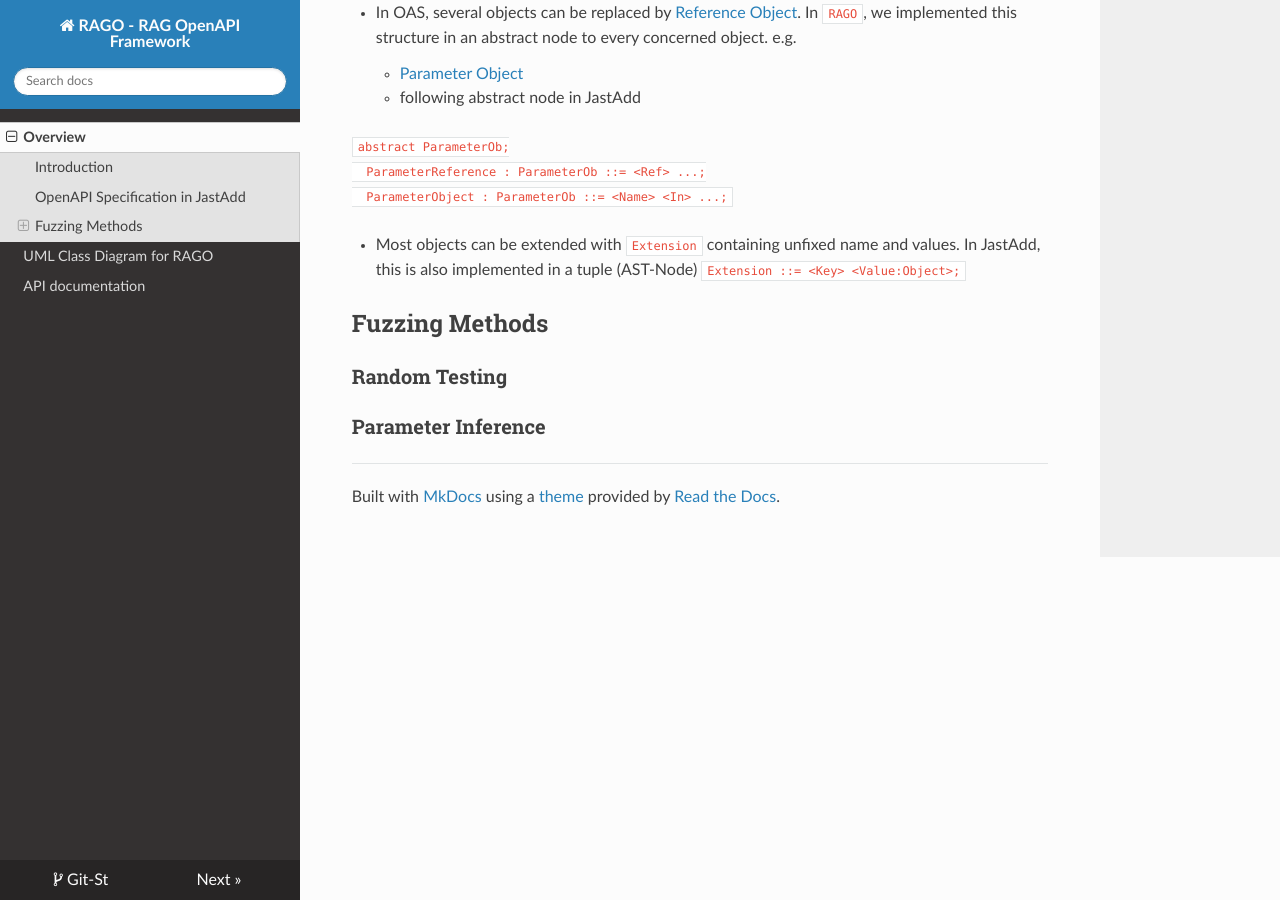
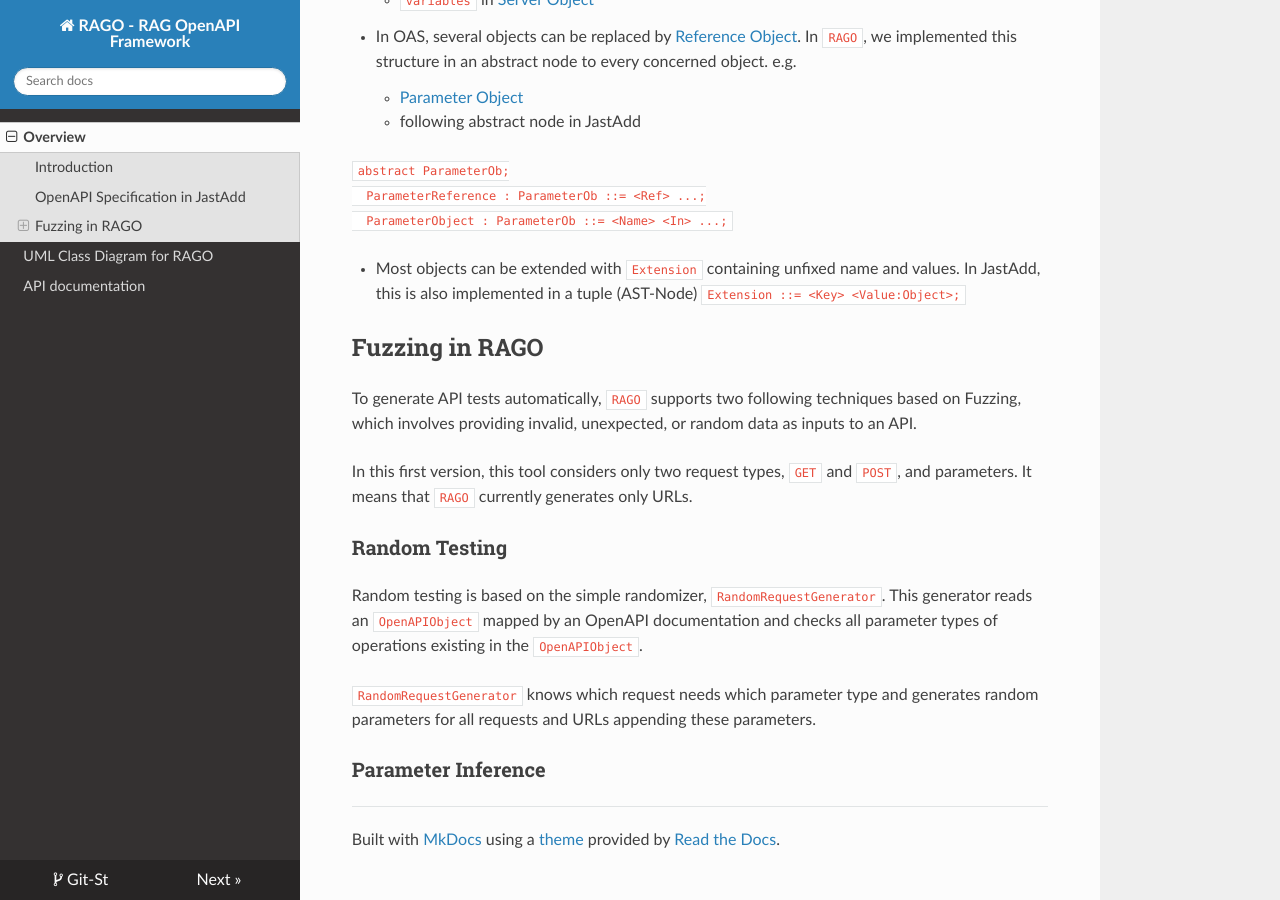
Before and after one commit to schnee98/rago, an MkDocs documentation site: the page built from pages/docs/index.md, in a window 1280 px wide and 900 px high, scrolled down 1171 px. Built offline with MkDocs 1.6.1, drawn with Linux system fonts in a browser that asks for light colours; nearby versions of some CDN libraries.

Commit message:
Edited index.md

```diff
--- a/pages/docs/index.md
+++ b/pages/docs/index.md
@@ -29,8 +29,8 @@ OpenAPIObject ::=   <OpenAPI> <JsonSchemaDialect> I:InfoObject Serv:ServerObject
 There are some implementation details developers must consider:
 
 - JastAdd doesn't support `Map`. So, it must be constructed in a tuple (AST-Node). e.g.
-  - `ServerVariablesTuple ::= <Name> S:ServerVariableObject;`
-  - `variables` in [Server Object](https://github.com/OAI/OpenAPI-Specification/blob/main/versions/3.0.3.md#serverObject)
+    - `ServerVariablesTuple ::= <Name> S:ServerVariableObject;`
+    - `variables` in [Server Object](https://github.com/OAI/OpenAPI-Specification/blob/main/versions/3.0.3.md#serverObject)
 
 - In OAS, several objects can be replaced by [Reference Object](https://github.com/OAI/OpenAPI-Specification/blob/main/versions/3.0.3.md#referenceObject). In `RAGO`, we implemented this structure in an abstract node to every concerned object. e.g.
     - [Parameter Object](https://github.com/OAI/OpenAPI-Specification/blob/main/versions/3.0.3.md#parameterObject)
@@ -44,8 +44,18 @@ There are some implementation details developers must consider:
 
 - Most objects can be extended with `Extension` containing unfixed name and values. In JastAdd, this is also implemented in a tuple (AST-Node) `Extension ::= <Key> <Value:Object>;`
 
-## Fuzzing Methods
+## Fuzzing in RAGO
+
+To generate API tests automatically, `RAGO` supports two following techniques based on Fuzzing, which involves  providing invalid, unexpected, or random data as inputs to an API.
+
+In this first version, this tool considers only two request types, `GET` and `POST`, and parameters. It means that `RAGO` currently generates only URLs.
 
 ### <a name="ragoRandTest"></a>Random Testing
 
+Random testing is based on the simple randomizer, `RandomRequestGenerator`. This generator reads an `OpenAPIObject` mapped by an OpenAPI documentation and checks all parameter types of operations existing in the `OpenAPIObject`.
+
+
+`RandomRequestGenerator` knows which request needs which parameter type and generates random parameters for all requests and URLs appending these parameters.
+
+
 ### <a name="ragoParamInf"></a>Parameter Inference
```
